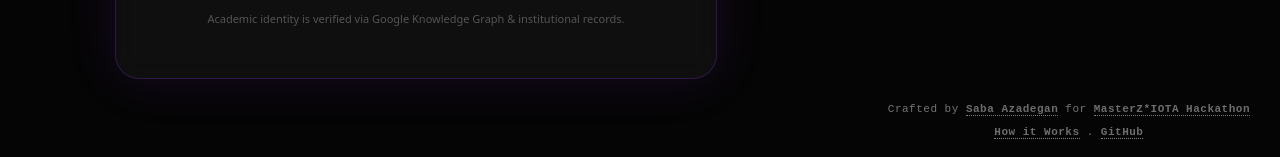
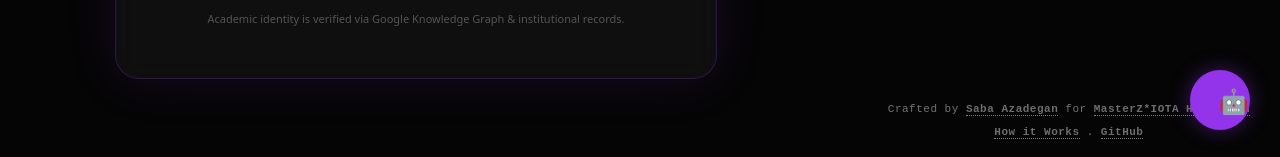
Before and after one commit to sabaazdn73/TrustCycle, a React app in the folder frontend/: page / in a window 1280 px wide. Shown: the part 640-797 px from the top of the page. Built offline with nearby package versions, Linux system fonts and the light colour scheme; the HTML template or start-up script is replaced by a standard one.

Commit message:
Update API URL to production

```diff
--- a/frontend/src/App.tsx
+++ b/frontend/src/App.tsx
@@ -1,5 +1,6 @@
 import { useState, useMemo, useEffect, useRef } from 'react';
-import Globe, { type GlobeMethods } from 'react-globe.gl';
+import BackgroundGlobe from './BackgroundGlobe';
+import TechnicalAssistant from './TecnicalAssistant';
 // signiture verification imports
 import { IotaClient, getFullnodeUrl } from '@iota/iota-sdk/client';
 import { verifyPersonalMessageSignature } from '@iota/iota-sdk/verify';
@@ -12,7 +13,6 @@ const THEME = {
 };
 
 type Panel = 'professor' | 'student' | 'university' | 'verifier'| 'provider';
-
 // --- Custom Hook for Responsive Design ---
 function useWindowSize() {
   const [size, setSize] = useState([window.innerWidth, window.innerHeight]);
@@ -24,60 +24,6 @@ function useWindowSize() {
   return size;
 }
 
-const BackgroundGlobe = () => {
-  const globeEl = useRef<GlobeMethods | undefined>(undefined);
-  // --- Use hook to adjust globe position on mobile ---
-  const [width] = useWindowSize();
-  const isMobile = width < 768;
-
-  const arcsData = useMemo(() => [...Array(25).keys()].map(() => ({
-    startLat: (Math.random() - 0.5) * 180,
-    startLng: (Math.random() - 0.5) * 360,
-    endLat: (Math.random() - 0.5) * 180,
-    endLng: (Math.random() - 0.5) * 360,
-    color: ['#ffffff', '#9333ea', '#6366f1'][Math.floor(Math.random() * 3)],
-  })), []);
-
-  useEffect(() => {
-    if (globeEl.current) {
-      globeEl.current.pointOfView({ lat: 25, lng: 40, altitude: 1.7 });
-      globeEl.current.controls().autoRotate = true;
-      globeEl.current.controls().autoRotateSpeed = 0.5;
-      globeEl.current.controls().enableZoom = false;
-    }
-  }, []);
-
-  return (
-    <div style={{
-      position: 'fixed',
-      top: 0,
-      left: isMobile ? 0 : '30%',
-      width: isMobile ? '100vw' : '100%',
-      height: '100%',
-      zIndex: 0,
-      pointerEvents: 'none'
-    }}>
-      <Globe
-        ref={globeEl}
-        globeImageUrl="//unpkg.com/three-globe/example/img/earth-night.jpg"
-        bumpImageUrl="//unpkg.com/three-globe/example/img/earth-topology.png"
-        backgroundColor="rgba(0,0,0,0)"
-        width={window.innerWidth}
-        height={window.innerHeight}
-        showAtmosphere={true}
-        atmosphereColor={THEME.accent}
-        atmosphereAltitude={0.2}
-        arcsData={arcsData}
-        arcColor="color"
-        arcDashLength={0.5}
-        arcDashGap={2}
-        arcDashAnimateTime={2000}
-        arcStroke={0.4}
-      />
-    </div>
-  );
-};
-
 export default function App() {
   const [panel, setPanel] = useState<Panel>('professor');
   const [demoOtp, setDemoOtp] = useState<string>('');
@@ -85,9 +31,7 @@ export default function App() {
   const [loading, setLoading] = useState(false);
   const [issuedRef, setIssuedRef] = useState<string>('');
   const [identity, setIdentity] = useState<{ fullName: string, title?: string, photo?: string, org?: string, verifiedAcademic?: boolean } | null>(null);
-
   const [canProceed, setCanProceed] = useState(false);
-
   const [studentName, setStudentName] = useState('');
   const [passport, setPassport] = useState('');
   const [content, setContent] = useState('');
@@ -95,21 +39,17 @@ export default function App() {
   const [history, setHistory] = useState<any[]>([]);
   const [searchRes, setSearchRes] = useState<any[]>([]);
   const [selectedRec, setSelectedRec] = useState<any>(null);
-
   const [emailInput, setEmailInput] = useState('');
   const [fullNameInput, setFullNameInput] = useState('');
   const [otpInput, setOtpInput] = useState('');
   const [adminKey, setAdminKey] = useState('');
   const [statusMsg, setStatusMsg] = useState('');
-
   const [studentRefInput, setStudentRefInput] = useState('');
   const [uniRefInput, setUniRefInput] = useState('');
-
   // --- Verifier States ---
   const [verifyLogs, setVerifyLogs] = useState<string[]>([]);
   const [verifiedVC, setVerifiedVC] = useState<any>(null);
   const [verifyStatus, setVerifyStatus] = useState<'idle' | 'loading' | 'success' | 'error'>('idle');
-
   // --- Responsive Logic ---
   const [width] = useWindowSize();
   const isMobile = width < 768;
@@ -468,8 +408,8 @@ export default function App() {
 
   return (
     <div style={centeredLayout}>
-      <BackgroundGlobe />
-
+      <BackgroundGlobe isMobile={isMobile} accentColor={THEME.accent} />
+      <TechnicalAssistant />
       {/* ---  MasterZ logo on mobile --- */}
       <div style={{
         position: 'absolute',
--- /dev/null
+++ b/frontend/src/BackgroundGlobe.tsx
@@ -0,0 +1,62 @@
+import { useRef, useEffect, useMemo } from 'react';
+import Globe, { type GlobeMethods } from 'react-globe.gl';
+
+
+interface BackgroundGlobeProps {
+  isMobile: boolean;
+  accentColor: string;
+}
+
+const BackgroundGlobe = ({ isMobile, accentColor }: BackgroundGlobeProps) => {
+  const globeEl = useRef<GlobeMethods | undefined>(undefined);
+
+  const arcsData = useMemo(() => [...Array(25).keys()].map(() => ({
+    startLat: (Math.random() - 0.5) * 180,
+    startLng: (Math.random() - 0.5) * 360,
+    endLat: (Math.random() - 0.5) * 180,
+    endLng: (Math.random() - 0.5) * 360,
+    color: ['#ffffff', '#9333ea', '#6366f1'][Math.floor(Math.random() * 3)],
+  })), []);
+
+  useEffect(() => {
+    if (globeEl.current) {
+      globeEl.current.pointOfView({ lat: 25, lng: 40, altitude: 1.7 });
+      globeEl.current.controls().autoRotate = true;
+      globeEl.current.controls().autoRotateSpeed = 0.5;
+      globeEl.current.controls().enableZoom = false;
+    }
+  }, []);
+
+  return (
+    <div style={{
+      position: 'fixed',
+      top: 0,
+      left: isMobile ? 0 : '30%',
+      width: isMobile ? '100vw' : '100%',
+      height: '100%',
+      zIndex: 0,
+      pointerEvents: 'none'
+    }}>
+      <Globe
+        ref={globeEl}
+        globeImageUrl="//unpkg.com/three-globe/example/img/earth-night.jpg"
+        bumpImageUrl="//unpkg.com/three-globe/example/img/earth-topology.png"
+        backgroundColor="rgba(0,0,0,0)"
+        width={window.innerWidth}
+        height={window.innerHeight}
+        showAtmosphere={true}
+        atmosphereColor={accentColor}
+        atmosphereAltitude={0.2}
+        arcsData={arcsData}
+        arcColor="color"
+        arcDashLength={0.5}
+        arcDashGap={2}
+        arcDashAnimateTime={2000}
+        arcStroke={0.4}
+      />
+    </div>
+  );
+};
+
+//to call
+export default BackgroundGlobe;
--- /dev/null
+++ b/frontend/src/TecnicalAssistant.tsx
@@ -0,0 +1,88 @@
+import React, { useState } from 'react';
+
+const THEME = {
+  accent: '#9333ea',
+  card: '#121212cc',
+};
+
+const QA_DATA = [
+  {
+    question: "What is a Verifiable Credential (VC)?",
+    answer: "A VC is a digital, tamper-proof version of a physical document. In TrustCycle, it represents your academic recommendation, signed cryptographically by a professor."
+  },
+  {
+    question: "How does IOTA ensure trust?",
+    answer: "TrustCycle anchors the 'Hash' of your recommendation on the IOTA Tangle. This makes the record immutable and globally verifiable without central authorities."
+  },
+  {
+    question: "Is my personal data public on the blockchain?",
+    answer: "No! We only store the cryptographic hash and metadata. Your actual PDF or text stays private until you choose to share the JSON file with a verifier."
+  }
+];
+
+export default function TechnicalAssistant() {
+  const [isOpen, setIsOpen] = useState(false);
+  const [selectedQa, setSelectedQa] = useState<number | null>(null);
+
+  return (
+    <div style={{
+      position: 'fixed',
+      bottom: '30px',
+      right: '30px',
+      zIndex: 100,
+      fontFamily: 'system-ui, sans-serif'
+    }}>
+
+      <button
+        onClick={() => setIsOpen(!isOpen)}
+        style={{
+          width: '60px', height: '60px', borderRadius: '50%',
+          background: THEME.accent, border: 'none', cursor: 'pointer',
+          fontSize: '24px', boxShadow: `0 0 20px ${THEME.accent}66`
+        }}
+      >
+        {isOpen ? '✕' : '🤖'}
+      </button>
+
+      {isOpen && (
+        <div style={{
+          position: 'absolute', bottom: '80px', right: 0,
+          width: '320px', background: THEME.card, backdropFilter: 'blur(15px)',
+          borderRadius: '20px', border: `1px solid ${THEME.accent}44`,
+          padding: '20px', color: '#fff', boxShadow: '0 10px 40px rgba(0,0,0,0.5)'
+        }}>
+          <h3 style={{ margin: '0 0 10px 0', fontSize: '16px', color: THEME.accent }}>Technical Assistant</h3>
+          <p style={{ fontSize: '12px', color: '#aaa', marginBottom: '15px' }}>
+            Ask me about the technical architecture of TrustCycle.
+          </p>
+
+          <div style={{ display: 'flex', flexDirection: 'column', gap: '8px' }}>
+            {QA_DATA.map((item, index) => (
+              <div key={index}>
+                <button
+                  onClick={() => setSelectedQa(selectedQa === index ? null : index)}
+                  style={{
+                    width: '100%', textAlign: 'left', padding: '10px',
+                    background: 'rgba(255,255,255,0.05)', border: '1px solid #333',
+                    borderRadius: '8px', color: '#ddd', fontSize: '13px', cursor: 'pointer'
+                  }}
+                >
+                  {item.question}
+                </button>
+                {selectedQa === index && (
+                  <div style={{
+                    padding: '10px', fontSize: '13px', color: '#bbb',
+                    lineHeight: '1.4', borderLeft: `2px solid ${THEME.accent}`,
+                    marginTop: '5px', background: 'rgba(0,0,0,0.2)'
+                  }}>
+                    {item.answer}
+                  </div>
+                )}
+              </div>
+            ))}
+          </div>
+        </div>
+      )}
+    </div>
+  );
+}
```
